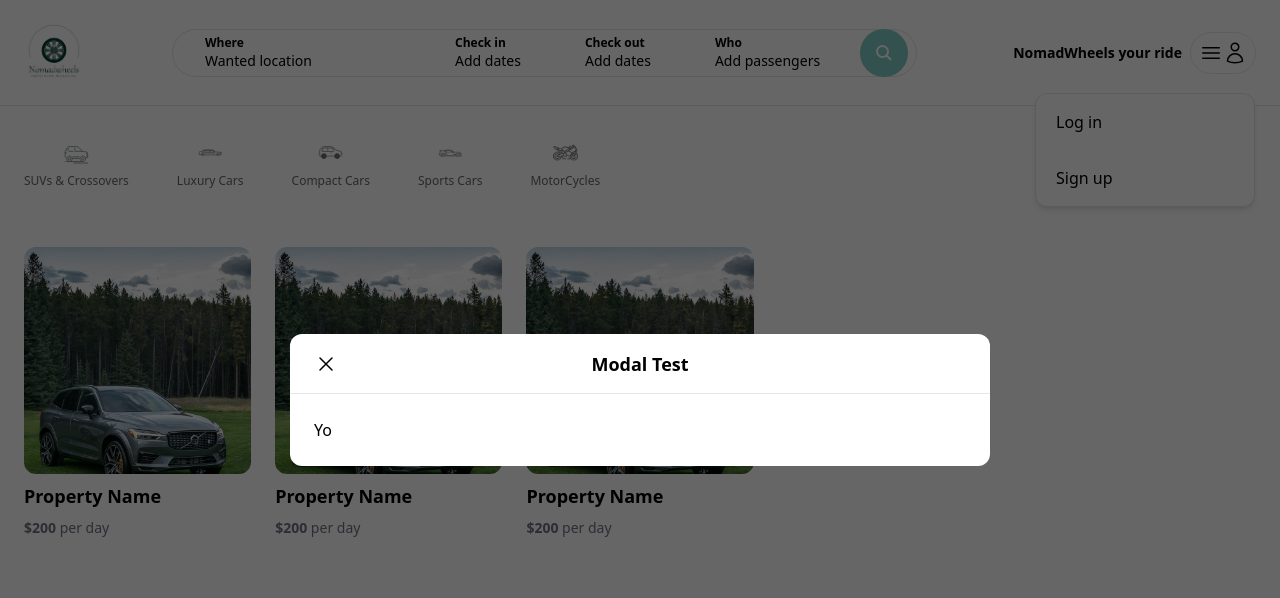
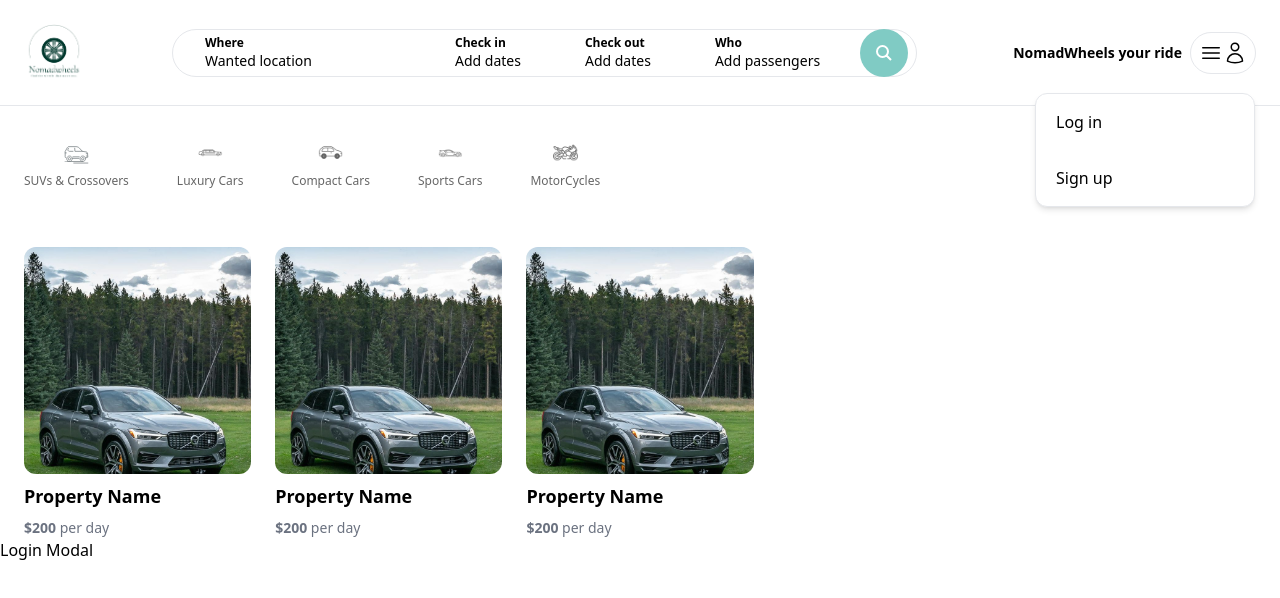
Before and after one commit to BabaMboga/NomadWheels, a Next.js app in the folder nomadWheels_App/: page / in a window 1280 px wide. Shown: the top 598 px of the page. Built offline with nearby package versions, Linux system fonts and the light colour scheme.

Commit message:
feat:added loginmodal

```diff
--- /dev/null
+++ b/nomadWheels_App/app/components/modals/LoginModal.tsx
@@ -0,0 +1,9 @@
+const LoginModal = () => {
+    return (
+        <div>
+            Login Modal
+        </div>
+    );
+}
+
+export default LoginModal;
--- a/nomadWheels_App/app/components/modals/Modal.tsx
+++ b/nomadWheels_App/app/components/modals/Modal.tsx
@@ -39,7 +39,10 @@ const Modal: React.FC<ModalProps> = ({
                     <div className="w-full h-auto rounded-xl relative flex flex-col bg-white">
 
                         <header className="h-[60px] flex items-center p-6 rounded-t justify-center relative border-b">
-                            <div className="p-3 absolute left-3 hover:bg-gray-300 rounded-full cursor-pointer">
+                            <div
+                                onClick={handleClose}
+                                className="p-3 absolute left-3 hover:bg-gray-300 rounded-full cursor-pointer"
+                            >
                                 <svg fill="none" viewBox="0 0 24 24" strokeWidth={1.5} stroke="currentColor" className="size-6">
                                     <path strokeLinecap="round" strokeLinejoin="round" d="M6 18 18 6M6 6l12 12" />
                                 </svg>
--- a/nomadWheels_App/app/layout.tsx
+++ b/nomadWheels_App/app/layout.tsx
@@ -2,7 +2,7 @@ import type { Metadata } from "next";
 import localFont from "next/font/local";
 import "./globals.css";
 import Navbar from "./components/navbar/Navbar";
-import Modal from "./components/modals/Modal";
+import LoginModal from "./components/modals/LoginModal";
 
 const geistSans = localFont({
   src: "./fonts/GeistVF.woff",
@@ -17,7 +17,8 @@ const geistMono = localFont({
 
 export const metadata: Metadata = {
   title: "Nomad Wheels",
-  description: "Your ultimate platform to discover, book, and share vehicles effortlessly.",
+  description:
+    "Your ultimate platform to discover, book, and share vehicles effortlessly.",
 };
 
 export default function RootLayout({
@@ -25,29 +26,16 @@ export default function RootLayout({
 }: Readonly<{
   children: React.ReactNode;
 }>) {
-
-  const content = (
-    <p className=""> Yo </p>
-  )
+  // const content = <p className=""> Yo </p>;
   return (
     <html lang="en">
       <body
         className={`${geistSans.variable} ${geistMono.variable} antialiased inter.className`}
       >
-
         <Navbar />
 
-        <div className="pt-32">
-          {children}
-        </div>
-
-        <Modal
-
-          label = 'Modal Test'
-          content = {content}
-          isOpen = {true}
-        />
-
+        <div className="pt-32">{children}</div>
+        <LoginModal/>
       </body>
     </html>
   );
```
Also changed, not shown: nomadWheels_App/package.json (+5 -4 lines), 1 other file (tests, documents, lock files or other folders).
